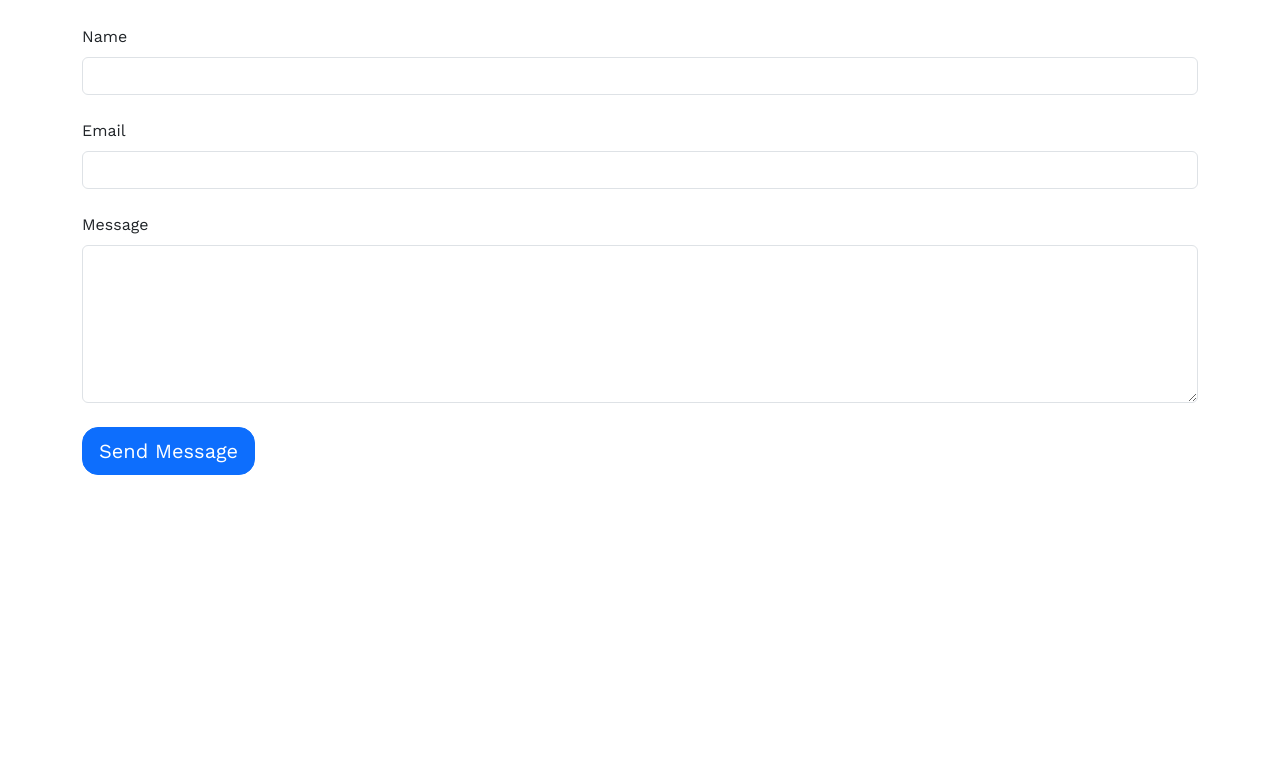
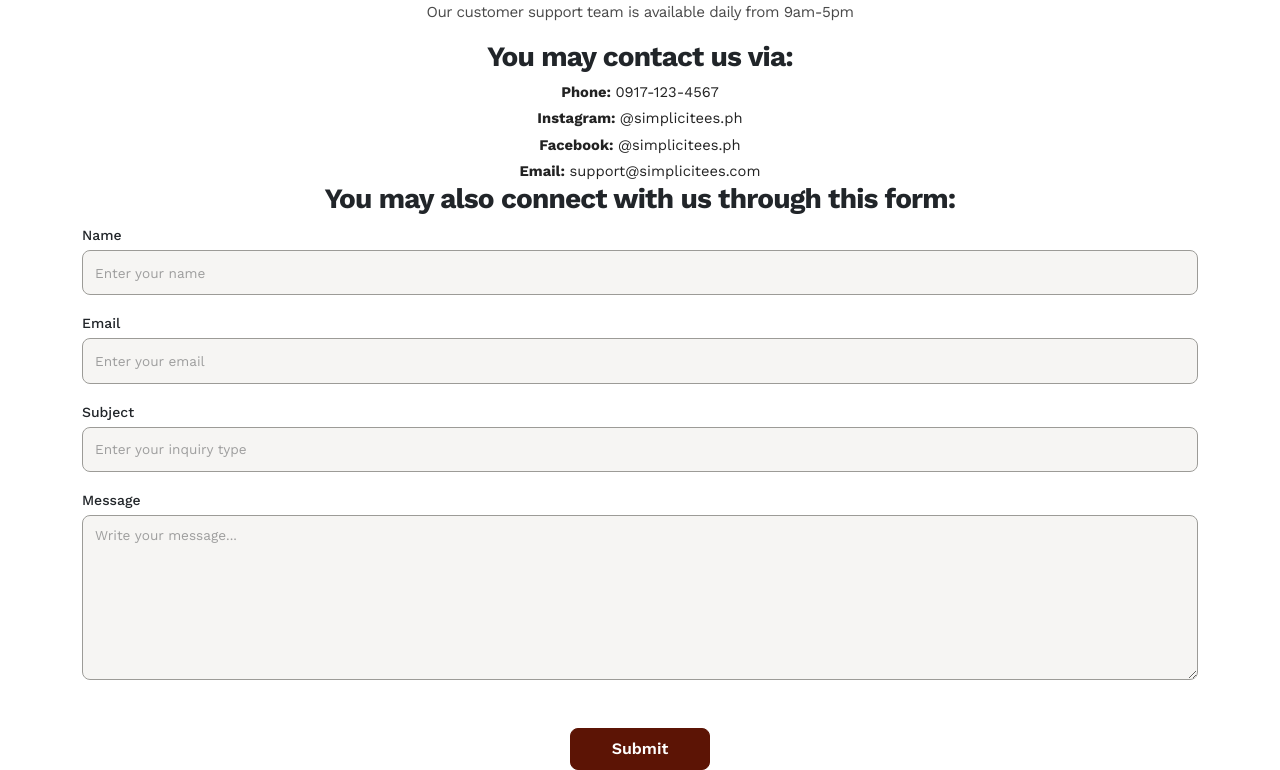
Before and after one commit to MoralesJC/SimpliciTees-Official-Site, a plain HTML site: page contact.html in a window 1280 px wide. Shown: the part 235-1005 px from the top of the page. Before the commit the page ends 800 px from the top, so only its background shows below. Drawn offline with nearby package versions, Linux system fonts and the light colour scheme.

Commit message:
Updated Contact Page

```diff
--- a/contact.html
+++ b/contact.html
@@ -13,7 +13,7 @@
 </head>
 
 <!-- d-flex + flex-column + min-vh-100 lets the footer stick to the bottom on short pages -->
-<body class="d-flex flex-column min-vh-100">
+<body class="contact-page d-flex flex-column min-vh-100">
 
     <!--
     ============================= NAVBAR =============================
@@ -58,51 +58,90 @@
         </div>
     </nav>
 
-    <main class="container my-12">
+<main class="container my-8 md:my-12">
         <div class="row justify-content-center">
-        <div class="col-12 md:col-8 lg:col-6">
-          <div class="text-center mb-5">
-            <p class="fw-semibold text-uppercase">Get in touch</p>
-            <h1 class="fw-semibold">Contact Us</h1>
+            <div class="col-12 sm:col-10 md:col-8 lg:col-6">
+
+                <!-- Hero Heading & Hours -->
+                <div class="text-center mb-6">
+                    <h1 class="fw-bold mb-3">Got questions for our<br>TEEm? We got you!</h1>
+                    <p class="contact-muted pt-8 pb-6"> Our customer support team is available daily from 9am-5pm </p>
                 </div>
 
+                <!-- Direct Contact Channels -->
+                <div class="text-center mb-6">
+                    <h3 class="fw-bold mb-9"> You may contact us via: </h3>
+                    <ul class="list-unstyled d-flex flex-column gap-1 mb-0 contact-channels mb-9">
+                        <li><span class="fw-bold"> Phone: </span> 0917-123-4567 </li>
+                        <li><span class="fw-bold"> Instagram: </span> @simplicitees.ph </li>
+                        <li><span class="fw-bold"> Facebook: </span> @simplicitees.ph </li>
+                        <li><span class="fw-bold"> Email: </span> support@simplicitees.com</li>
+                    </ul>
+                </div>
+
+                <!-- Form Intro -->
+                <h3 class="fw-bold text-center mb-10"> You may also connect with us through this form: </h3>
+
+                <!-- Contact Form -->
                 <form id="contact-form">
-            <div class="mb-4">
-              <label for="name" class="form-label">Name</label>
+                    <!-- Row 1: Name & Email side-by-side on sm+ -->
+                    <div class="row g-3 mb-3">
+                        <div class="col-12 sm:col-6">
+                            <label for="name" class="form-label small fw-medium mb-1"> Name </label>
                             <input
                                 type="text"
-                class="form-control"
+                                class="form-control contact-input rounded-3"
                                 id="name"
                                 name="name"
+                                placeholder="Enter your name"
                                 required
-              />
+                            >
                         </div>
 
-            <div class="mb-4">
-              <label for="email" class="form-label">Email</label>
+                        <div class="col-12 sm:col-6">
+                            <label for="email" class="form-label small fw-medium mb-1"> Email </label>
                             <input
                                 type="email"
-                class="form-control"
+                                class="form-control contact-input rounded-3"
                                 id="email"
                                 name="email"
+                                placeholder="Enter your email"
                                 required
-              />
+                            >
+                        </div>
                     </div>
 
-            <div class="mb-4">
-              <label for="message" class="form-label">Message</label>
+                    <!-- Row 2: Subject -->
+                    <div class="mb-3">
+                        <label for="subject" class="form-label small fw-medium mb-1"> Subject </label>
+                        <input
+                            type="text"
+                            class="form-control contact-input rounded-3"
+                            id="subject"
+                            name="subject"
+                            placeholder="Enter your inquiry type"
+                            required
+                        >
+                    </div>
+
+                    <!-- Row 3: Message -->
+                    <div class="mb-5">
+                        <label for="message" class="form-label small fw-medium mb-1"> Message </label>
                         <textarea
-                class="form-control"
+                            class="form-control contact-input rounded-3"
                             id="message"
                             name="message"
                             rows="6"
+                            placeholder="Write your message..."
                             required
                         ></textarea>
                     </div>
 
-            <button type="submit" class="btn btn-primary btn-lg rounded-4">
-              Send Message
-            </button>
+                    <!-- Centered Maroon Submit Button -->
+                    <div class="text-center">
+                        <button type="submit" class="btn contact-submit-btn rounded-3 px-6 py-2 fw-semibold"> Submit </button>
+                    </div>
+
                 </form>
             </div>
         </div>
--- a/styles/custom-style.css
+++ b/styles/custom-style.css
@@ -255,6 +255,56 @@ header .btn-primary {
     max-width: 500px;
     width: 100%;
     margin-inline: auto;
+}
+
+/* --------------------------- Contact Page --------------------------- */
+
+.contact-page {
+    background-color: light-dark(#ffffff, #0e0d0c);
+}
+
+.contact-muted {
+    color: light-dark(#4a4a4a, #c7c2b2);
+    font-size: 0.95rem;
+}
+
+.contact-channels {
+    font-size: 0.92rem;
+    color: light-dark(#222222, #e5e0d0);
+}
+
+.contact-input {
+    background-color: light-dark(#f6f5f3, #252018);
+    border: 1px solid light-dark(#9c9b97, #4a4335);
+    color: light-dark(#111111, #f5f2e9);
+    padding: 0.6rem 0.75rem;
+}
+
+.contact-input::placeholder {
+    color: light-dark(#9e9e9e, #8e8878);
+    font-size: 0.85rem;
+}
+
+.contact-input:focus {
+    background-color: light-dark(#f1f0ec, #231e14);
+    border-color: light-dark(#6f1a07, #a8763e);
+    color: light-dark(#111111, #f5f2e9);
+    box-shadow: 0 0 0 0.2rem light-dark(rgba(111, 26, 7, 0.15), rgba(168, 118, 62, 0.25));
+}
+
+.contact-submit-btn {
+    background-color: light-dark(#5c1405, #531304);
+    border: 1px solid light-dark(#5c1405, #531304);
+    color: light-dark(#ffffff, #B2AD9D);
+    min-width: 140px;
+    transition: background-color 0.2s ease, border-color 0.2s ease;
+}
+
+.contact-submit-btn:hover,
+.contact-submit-btn:focus-visible {
+    background-color: light-dark(#430d03, #94260e);
+    border-color: light-dark(#430d03, #94260e);
+    color: #ffffff;
 }
 
 /* ============================= FOOTER ============================= */
```
Lines whose indentation alone changed are shown as unchanged.
